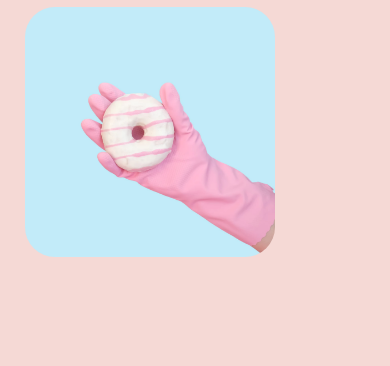
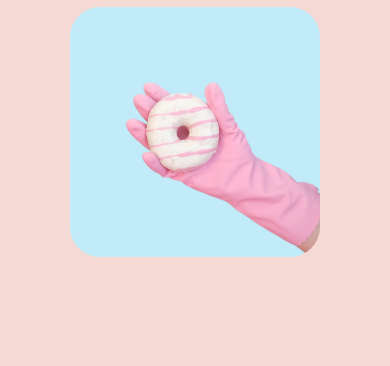
Before and after one commit to jbo-dev123/museu-doceatt, a plain HTML site: page index.html in a window 390 px wide. Shown: the part 448-814 px from the top of the page. Drawn offline with Linux system fonts and the light colour scheme.

Commit message:
ajustei a posição da primeira imagem, adicionei z-index no header=1000 e ajustei a posição da primeira imagem no media query 768px

```diff
--- a/style.css
+++ b/style.css
@@ -49,6 +49,7 @@ header{
     position: fixed;
     top: 0;
     left: 0;
+    z-index: 1000;
 }
 
 header.rolagem{
@@ -129,6 +130,7 @@ img{
 .hand{
     position: relative;
     right:45px;
+    z-index: 1;
 }
 
 .container2{
@@ -234,6 +236,12 @@ img{
         border-radius: 40px;
     }
 
+    .hand{
+        position: relative;
+        left:0px;
+
+    }
+
     button{
         right: 50px;
         margin: auto;
```
